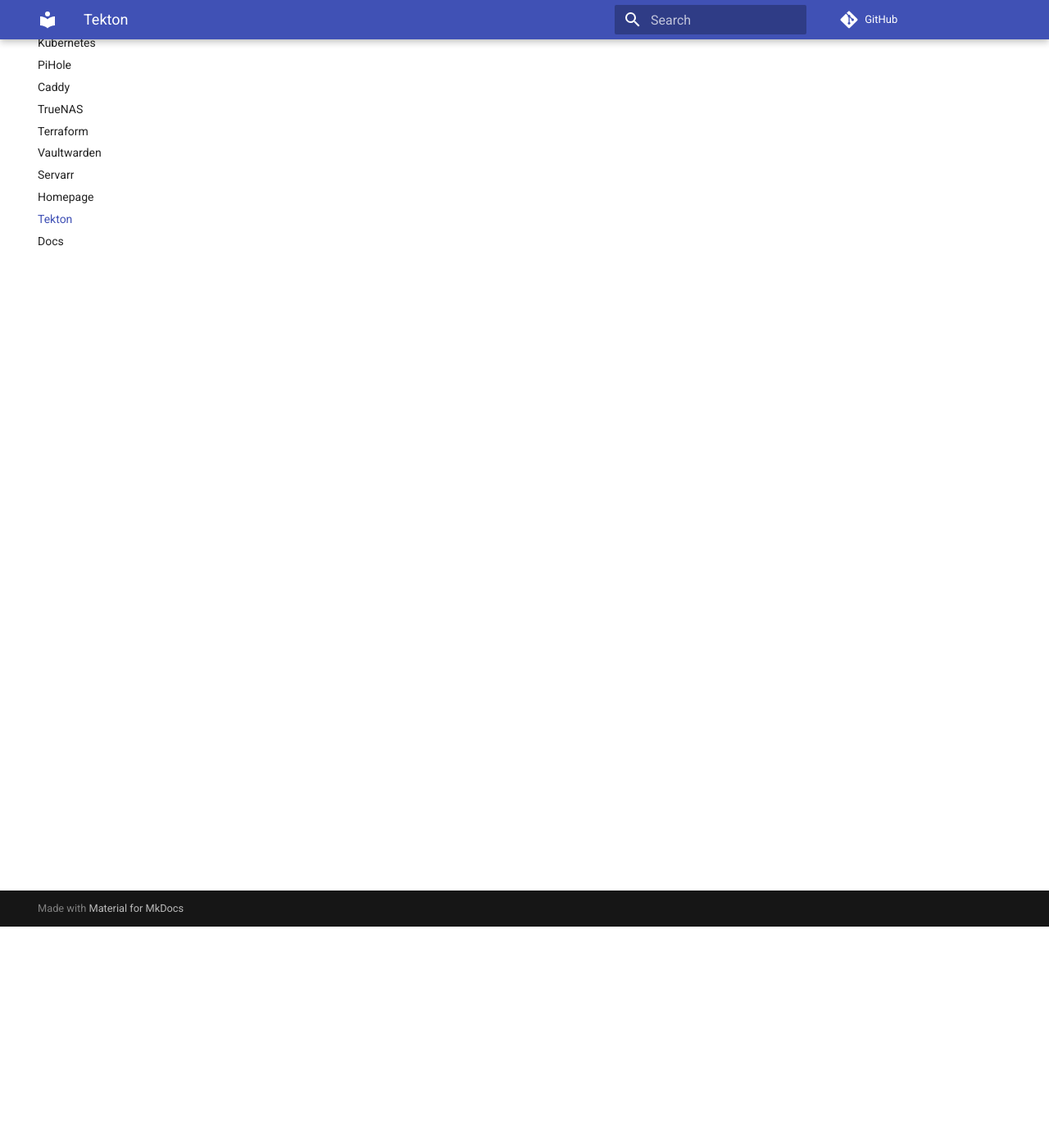
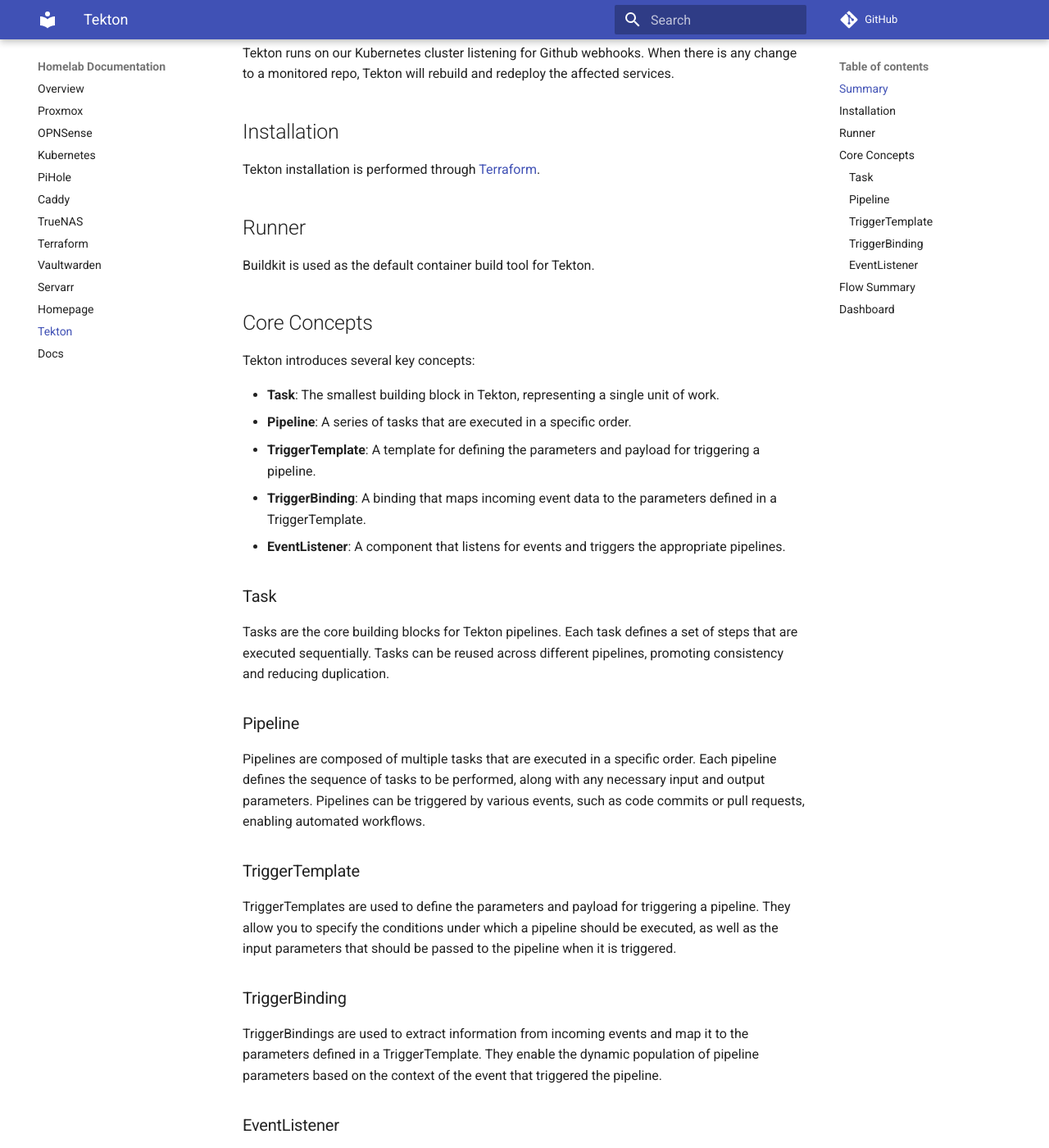
Before and after one commit to daburch/homelab-docs, an MkDocs documentation site: the page built from docs/tekton.md, in a window 1280 px wide and 1400 px high, scrolled down 270 px. Shown: the whole window at 82% size. Built offline with MkDocs 1.6.1 and Material for MkDocs 9.7.7, drawn with Linux system fonts in a browser that asks for light colours; comment, search, counter and statistics services are not loaded; some of the changed text lies outside the part shown.

Commit message:
add tekton

```diff
--- a/docs/tekton.md
+++ b/docs/tekton.md
@@ -1,3 +1,58 @@
 # Tekton
 
-coming soon...
+Tekton is our CI/CD solution, providing a framework for creating and managing continuous integration and continuous delivery pipelines.
+
+## Summary
+
+Tekton runs on our Kubernetes cluster listening for Github webhooks. When there is any change to a monitored repo, Tekton will rebuild and redeploy the affected services.
+
+## Installation
+
+Tekton installation is performed through [Terraform](terraform.md).
+
+## Runner
+
+Buildkit is used as the default container build tool for Tekton.
+
+## Core Concepts
+
+Tekton introduces several key concepts:
+
+- **Task**: The smallest building block in Tekton, representing a single unit of work.
+- **Pipeline**: A series of tasks that are executed in a specific order.
+- **TriggerTemplate**: A template for defining the parameters and payload for triggering a pipeline.
+- **TriggerBinding**: A binding that maps incoming event data to the parameters defined in a TriggerTemplate.
+- **EventListener**: A component that listens for events and triggers the appropriate pipelines.
+
+### Task
+
+Tasks are the core building blocks for Tekton pipelines. Each task defines a set of steps that are executed sequentially. Tasks can be reused across different pipelines, promoting consistency and reducing duplication.
+
+### Pipeline
+
+Pipelines are composed of multiple tasks that are executed in a specific order. Each pipeline defines the sequence of tasks to be performed, along with any necessary input and output parameters. Pipelines can be triggered by various events, such as code commits or pull requests, enabling automated workflows.
+
+### TriggerTemplate
+
+TriggerTemplates are used to define the parameters and payload for triggering a pipeline. They allow you to specify the conditions under which a pipeline should be executed, as well as the input parameters that should be passed to the pipeline when it is triggered.
+
+### TriggerBinding
+
+TriggerBindings are used to extract information from incoming events and map it to the parameters defined in a TriggerTemplate. They enable the dynamic population of pipeline parameters based on the context of the event that triggered the pipeline.
+
+### EventListener
+
+EventListeners are responsible for receiving incoming events and triggering the appropriate pipelines. They listen for specific events, such as webhooks from Git repositories, and initiate the pipeline execution based on the defined TriggerTemplates and TriggerBindings.
+
+## Flow Summary
+
+When we push a commit to the repository, the following steps occur:
+
+- Github sends a webhook event to the Tekton EventListener.
+- The EventListener uses the TriggerBinding to extract relevant information from the event, such as the commit SHA and author.
+- The EventListener then uses the TriggerTemplate to define the parameters for the pipeline run, including the extracted information.
+- Finally, the EventListener triggers the pipeline execution with the defined parameters, initiating the CI/CD process.
+
+## Dashboard
+
+A dashboard is available on LAN at [Dashboard](tekton-dashboard.local) to view pipeline runs, logs, and other related information.
```
